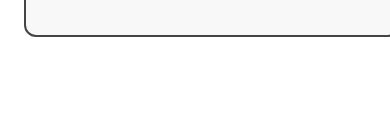
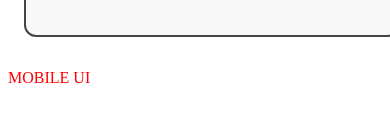
Before and after one commit to ItsMika987/uma-web, a SvelteKit app: page /race in a window 390 px wide. Shown: the part 168-300 px from the top of the page. Built offline with nearby package versions, Linux system fonts and the light colour scheme.

Commit message:
Mobile Improved

```diff
--- a/src/lib/ui/RaceMobile.svelte
+++ b/src/lib/ui/RaceMobile.svelte
@@ -82,3 +82,5 @@
     border: 2px solid #90EE90;
   }
 </style>
+
+<p style="color:red">MOBILE UI</p>
--- a/src/routes/race/+page.svelte
+++ b/src/routes/race/+page.svelte
@@ -28,18 +28,20 @@
     playerUma = v;
   });
 
-  onMount(() => {
+onMount(() => {
+  // 1. Hydrate store FIRST
+  selectedUma.update(v => v);
+
+  // 2. Then detect device
 const check = () => {
   isMobile = window.innerWidth < 900;
 };
 
-check(); // runs immediately
+check(); // ← THIS MUST RUN IMMEDIATELY
 window.addEventListener("resize", check);
 
+});
 
-
-    selectedUma.update(v => v);
-  });
 
   const names: string[] = [
     "Special Week", "Silence Suzuka", "Tokai Teio",
```
